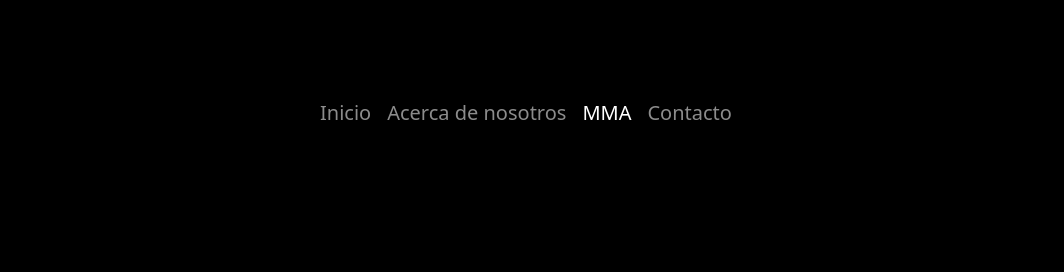
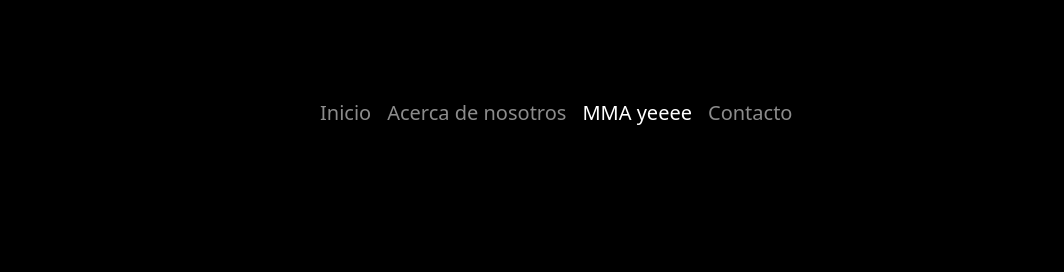
Before and after one commit to KennethCoello/Proyecto_Boostrap, a plain HTML site: page mma.html in a window 1280 px wide. Shown: the top 272 px of the page, 216-1280 px from the left. Drawn offline with nearby package versions, Linux system fonts and the light colour scheme.

Commit message:
cambio en mma

```diff
--- a/mma.html
+++ b/mma.html
@@ -26,7 +26,7 @@
                 <div class="navbar-nav fs-5">
                     <a class="nav-link" aria-current="page" href="index.html">Inicio</a>
                     <a class="nav-link" href="#">Acerca de nosotros</a>
-                    <a class="nav-link active" href="#">MMA</a>
+                    <a class="nav-link active" href="#">MMA yeeee</a>
                     <a class="nav-link" href="#" aria-disabled="true">Contacto</a>
                 </div>
                 </div>
```
